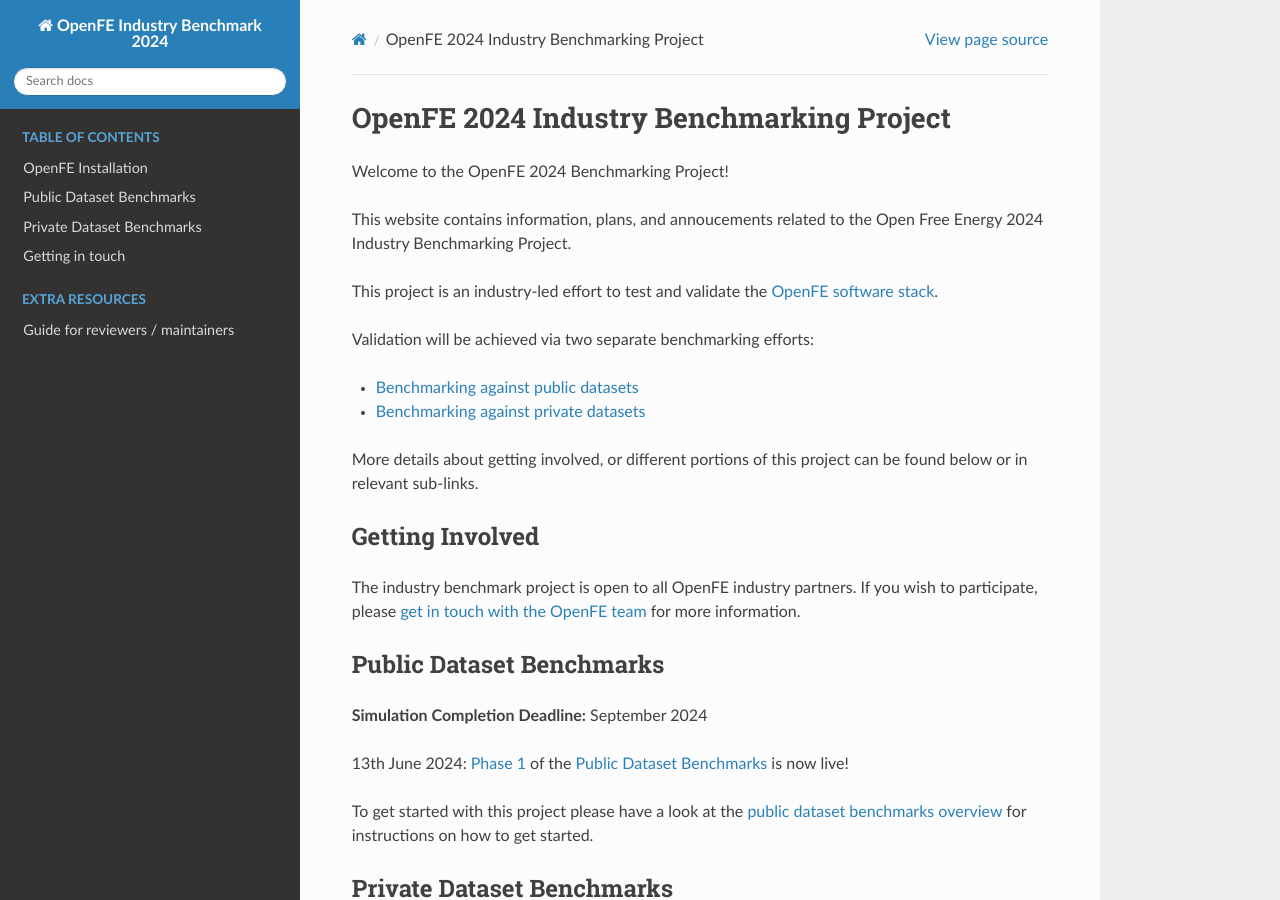
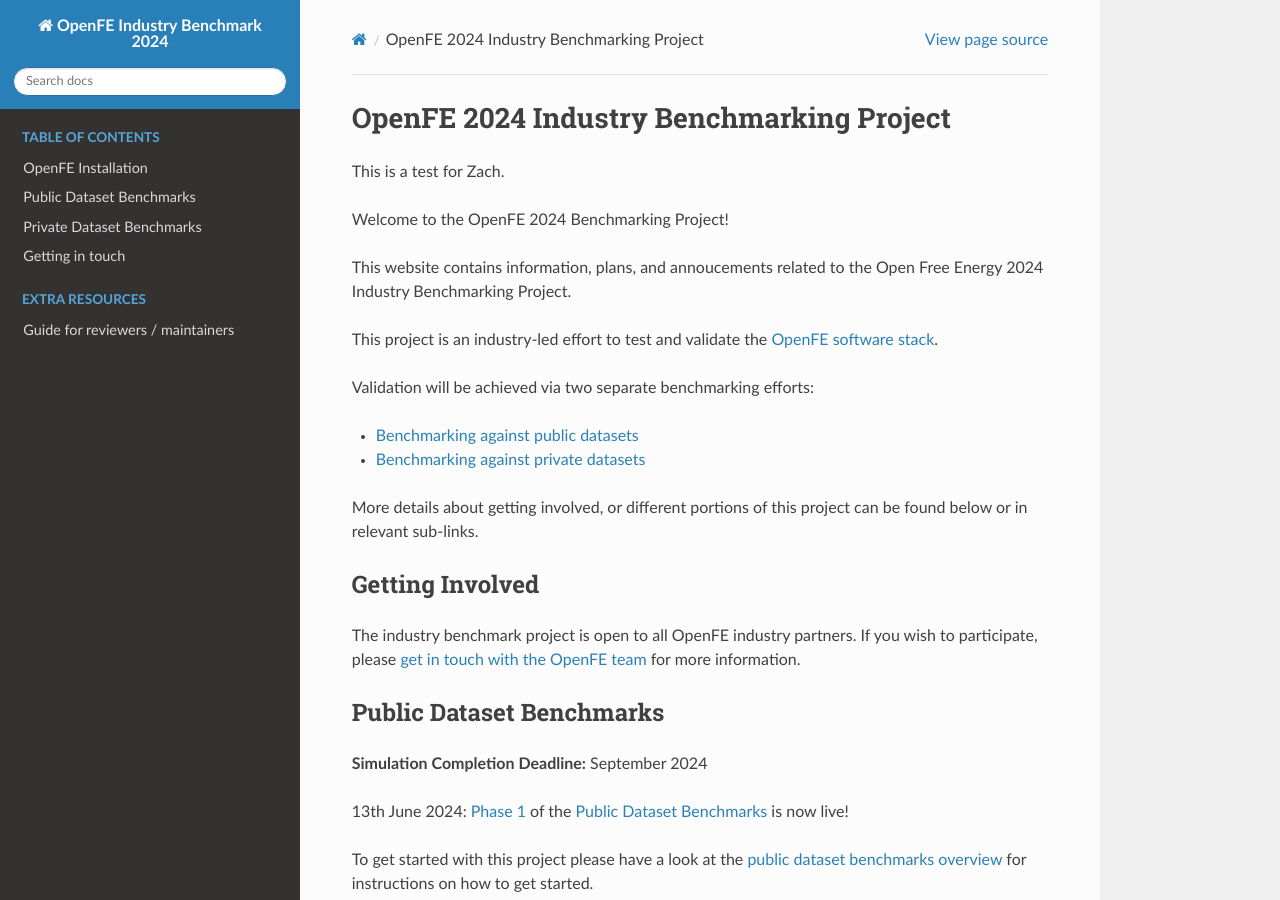
Before and after one commit to OpenFreeEnergy/IndustryBenchmarks2024, a Sphinx documentation site: the page built from docs/source/index.rst, in a window 1280 px wide and 900 px high. Built offline with Sphinx 7.4.7 and the Read the Docs theme 2.0.0, drawn with Linux system fonts in a browser that asks for light colours.

Commit message:
Update index.rst

```diff
--- a/docs/source/index.rst
+++ b/docs/source/index.rst
@@ -2,6 +2,7 @@
 OpenFE 2024 Industry Benchmarking Project
 *****************************************
 
+This is a test for Zach.
 
 Welcome to the OpenFE 2024 Benchmarking Project!
 
```
